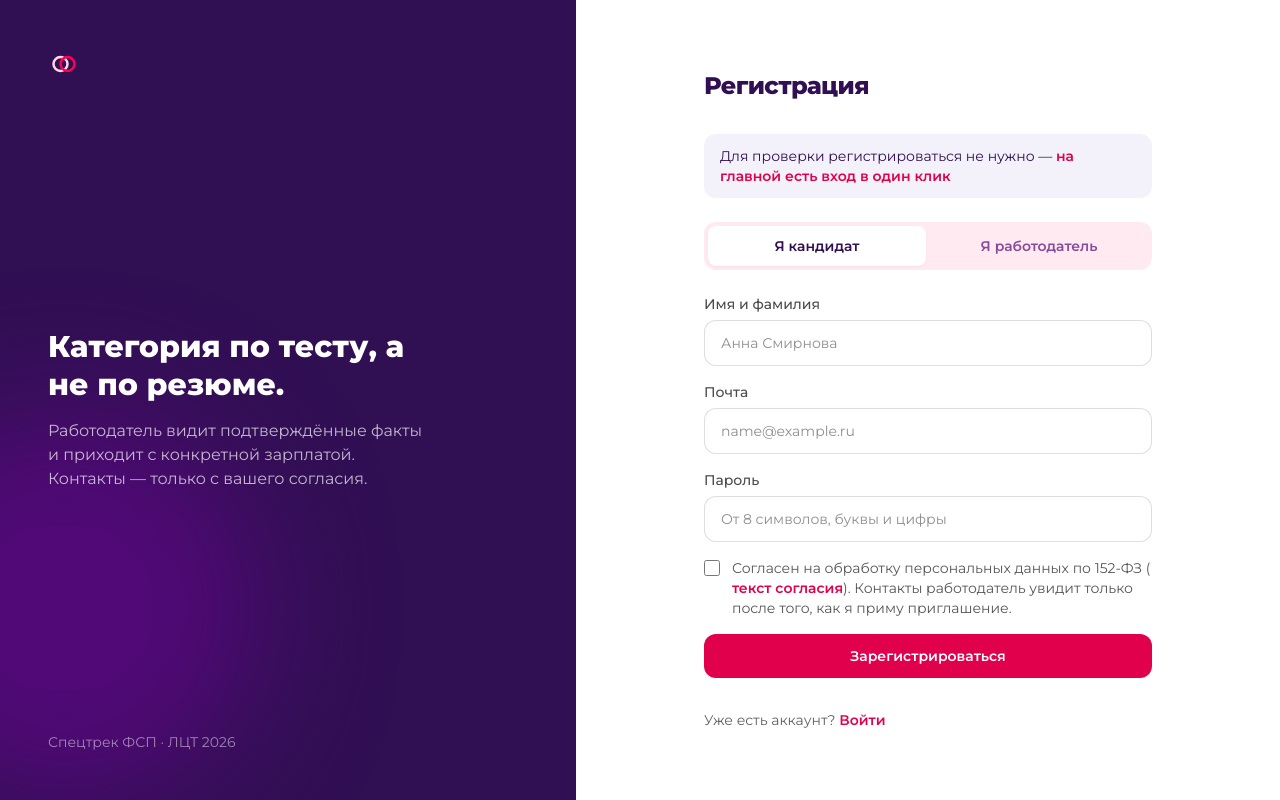
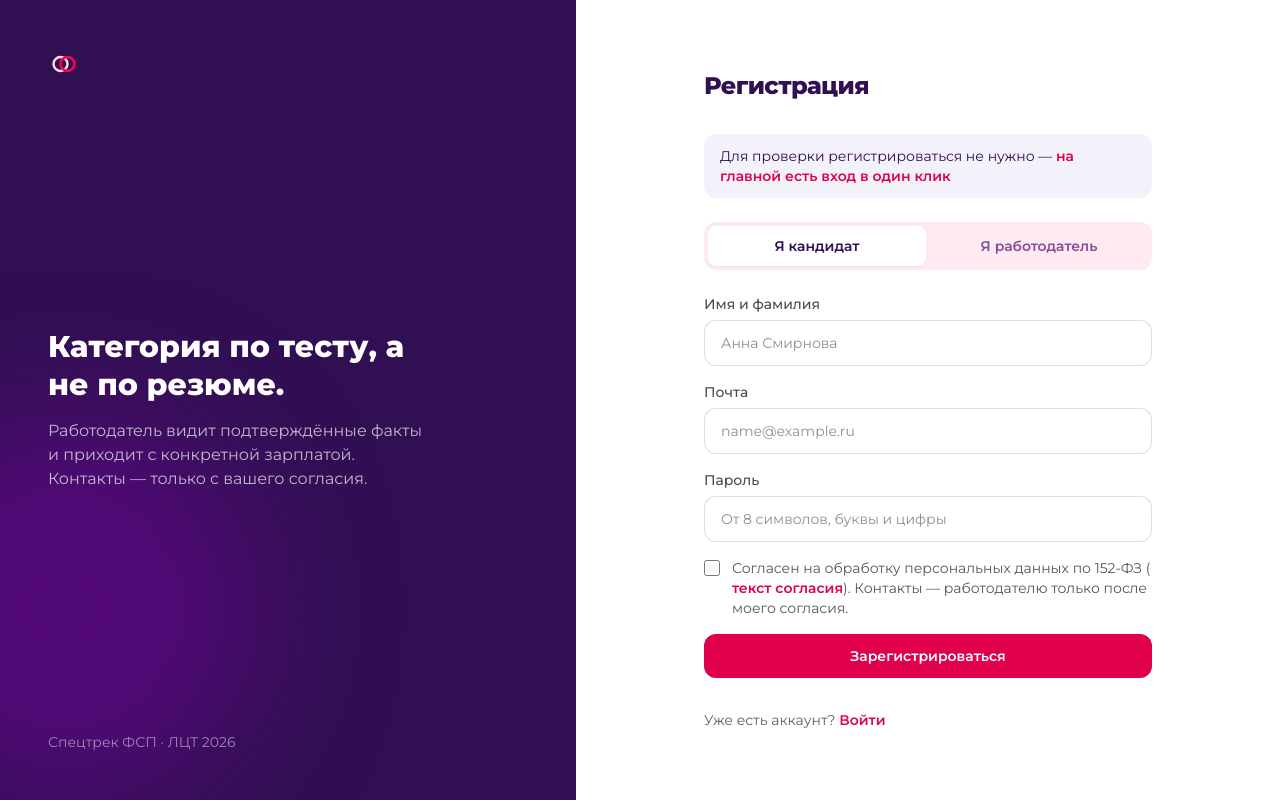
Before and after one commit to neuropeopleteam-afk/draft, a React (Vite) app in the folder frontend/: page /register in a window 1280 px wide. Built offline with nearby package versions, Linux system fonts and the light colour scheme; no server answers.

Commit message:
UX-2 (2): регистрация кандидата проще — та же строка сверху, ФСП ID одной строкой («без пароля, достижения ФСП — сразу в паспорт»), согласие короче

```diff
--- a/frontend/src/integrations/FspId.tsx
+++ b/frontend/src/integrations/FspId.tsx
@@ -40,7 +40,7 @@ export function FspIdLogin({ role = "candidate", compact = false }: { role?: "ca
         onClick={async () => { setBusy(true); setErr(null); try { await start("login", role); } catch (e) { setErr(errText(e)); setBusy(false); } }}>
         <FspIdMark /> {busy ? "Переходим в ФСП ID…" : "Войти через ФСП ID"}
       </button>
-      <p className="text-center text-xs text-brand-ink/70">{data.enabled ? `Без пароля: кабинет ${role === "candidate" ? "кандидата" : "компании"} создадим при первом входе.` : "ФСП ID на этом сервере ещё не подключён."}</p>
+      <p className="text-center text-xs text-brand-ink/70">{data.enabled ? (role === "candidate" ? "Без пароля, достижения ФСП — сразу в паспорт." : "Без пароля: кабинет компании создадим при первом входе.") : "ФСП ID на этом сервере ещё не подключён."}</p>
       <Alert>{err}</Alert>
       {data.demo_accounts.length > 0 && (
         <details className="text-xs text-brand-night" data-testid="fsp-demo-accounts">
--- a/frontend/src/pages/Register.tsx
+++ b/frontend/src/pages/Register.tsx
@@ -89,7 +89,7 @@ export default function Register() {
         )}
         <label className="flex items-start gap-3 text-sm text-brand-ink/75">
           <input type="checkbox" checked={consent} onChange={(e) => setConsent(e.target.checked)} className="mt-0.5 h-4 w-4 rounded accent-brand" />
-          <span>Согласен на обработку персональных данных по 152-ФЗ (<button type="button" className="font-semibold text-brand hover:underline" onClick={toggleLegal}>текст согласия</button>).{role === "candidate" && " Контакты работодатель увидит только после того, как я приму приглашение."}</span>
+          <span>Согласен на обработку персональных данных по 152-ФЗ (<button type="button" className="font-semibold text-brand hover:underline" onClick={toggleLegal}>текст согласия</button>).{role === "candidate" && " Контакты — работодателю только после моего согласия."}</span>
         </label>
         {legal && <div className="max-h-56 overflow-y-auto rounded-xl bg-[#F3F2FB] p-4 text-xs leading-relaxed text-brand-ink/80"><p className="mb-2 font-semibold">{legal.title}</p><p className="whitespace-pre-line">{legal.text}</p></div>}
         <FormError message={error} />
```
